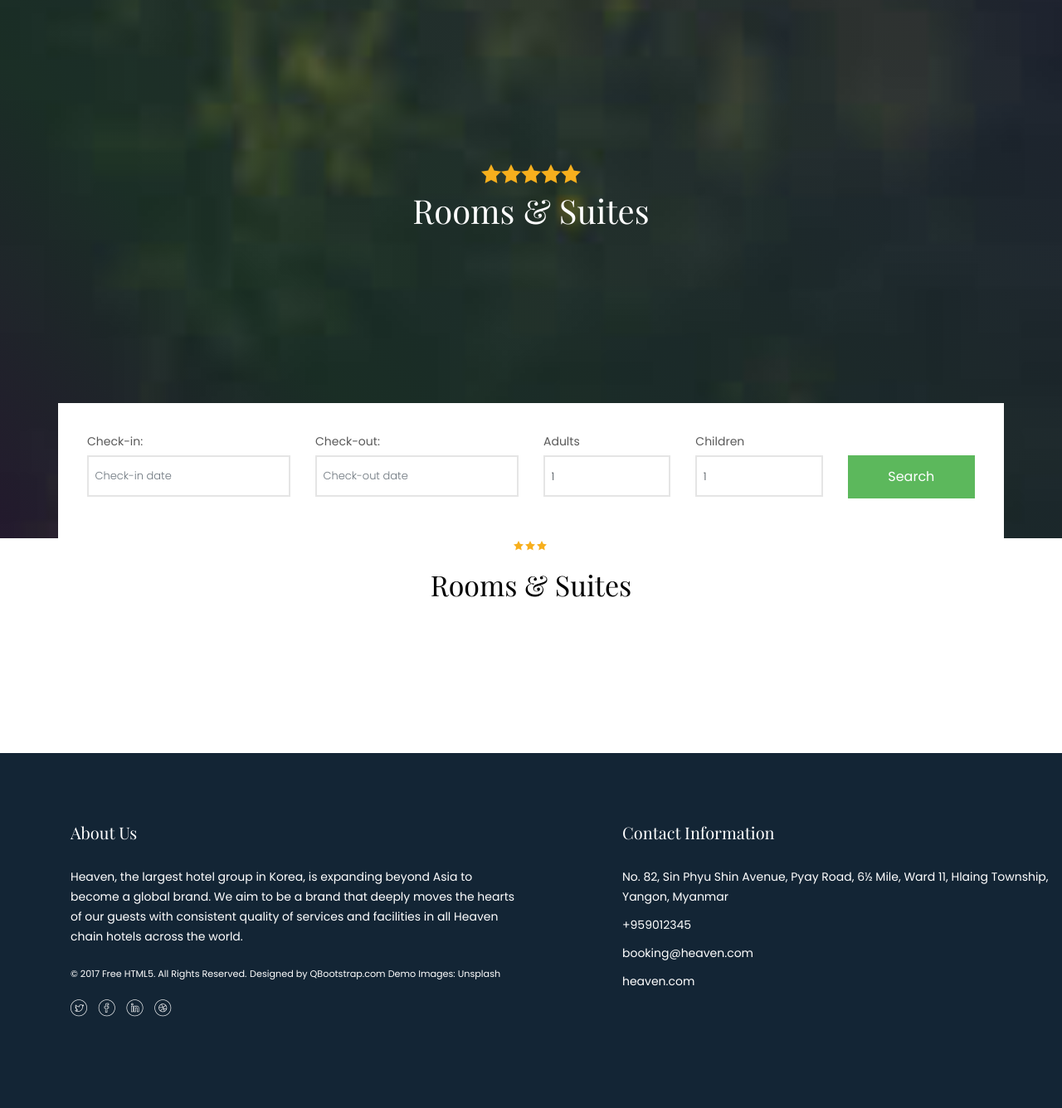
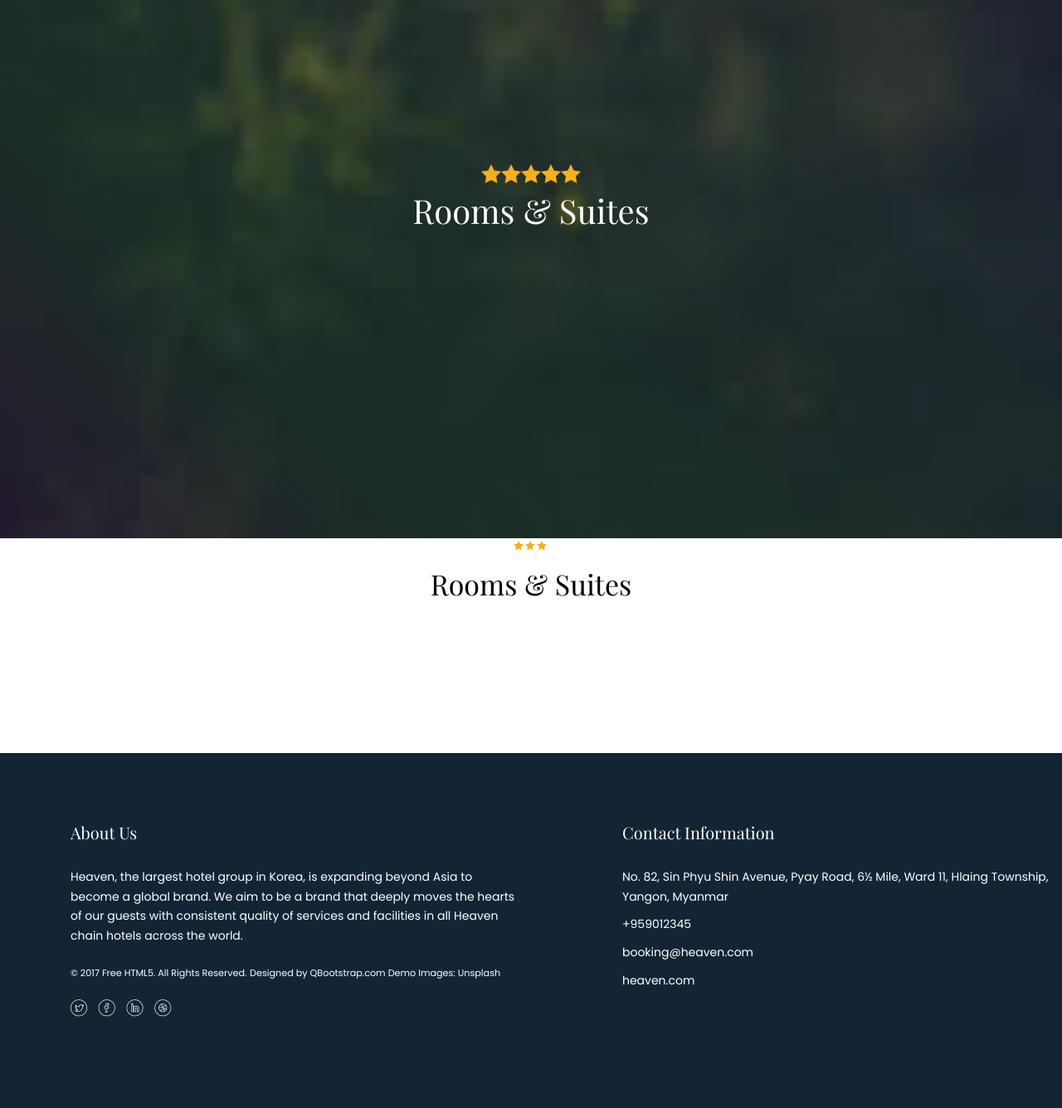
Before and after one commit to NangSinnShweYee/hotel, a Laravel app: page /room in a window 1280 px wide. Shown: the part 108-1444 px from the top of the page at 83% size. Run offline with Laravel 8, Linux system fonts and the light colour scheme; data that the repository does not hold is empty; some web fonts are replaced.

Commit message:
Update room.blade.php

```diff
--- a/resources/views/frontend/room.blade.php
+++ b/resources/views/frontend/room.blade.php
@@ -23,69 +23,7 @@
 		  	</div>
 		</aside>
 
-	<div id="qbootstrap-reservation">
-			<div class="container">
-				<div class="row">
-					<div class="col-md-12 search-wrap">
-						<form method="post" class="qbootstrap-form">
-		              	<div class="row">
-		                <div class="col-md-3">
-		                  <div class="form-group">
-		                    <label for="date">Check-in:</label>
-		                    <div class="form-field">
-		                      <i class="icon icon-calendar2"></i>
-		                      <input type="text" id="date" class="form-control date" placeholder="Check-in date">
-		                    </div>
-		                  </div>
-		                </div>
-		                <div class="col-md-3">
-		                  <div class="form-group">
-		                    <label for="date">Check-out:</label>
-		                    <div class="form-field">
-		                      <i class="icon icon-calendar2"></i>
-		                      <input type="text" id="date" class="form-control date" placeholder="Check-out date">
-		                    </div>
-		                  </div>
-		                </div>
-		                <div class="col-md-2">
-		                  <div class="form-group">
-		                    <label for="adults">Adults</label>
-		                    <div class="form-field">
-		                      <i class="icon icon-arrow-down3"></i>
-		                      <select name="people" id="people" class="form-control">
-		                        <option value="#">1</option>
-		                        <option value="#">2</option>
-		                        <option value="#">3</option>
-		                        <option value="#">4</option>
-		                        <option value="#">5+</option>
-		                      </select>
-		                    </div>
-		                  </div>
-		                </div>
-		                <div class="col-md-2">
-		                  <div class="form-group">
-		                    <label for="children">Children</label>
-		                    <div class="form-field">
-		                      <i class="icon icon-arrow-down3"></i>
-		                      <select name="people" id="people" class="form-control">
-		                        <option value="#">1</option>
-		                        <option value="#">2</option>
-		                        <option value="#">3</option>
-		                        <option value="#">4</option>
-		                        <option value="#">5+</option>
-		                      </select>
-		                    </div>
-		                  </div>
-		                </div>
-		                <div class="col-md-2">
-		                  <input type="submit" name="submit" id="submit" value="Search" class="btn btn-success btn-block">
-		                </div>
-		              </div>
-		            </form>
-					</div>
-				</div>
-			</div>
-		</div>
+
 		<div id="qbootstrap-rooms">
 			<div class="container">
 				<div class="row">
```
